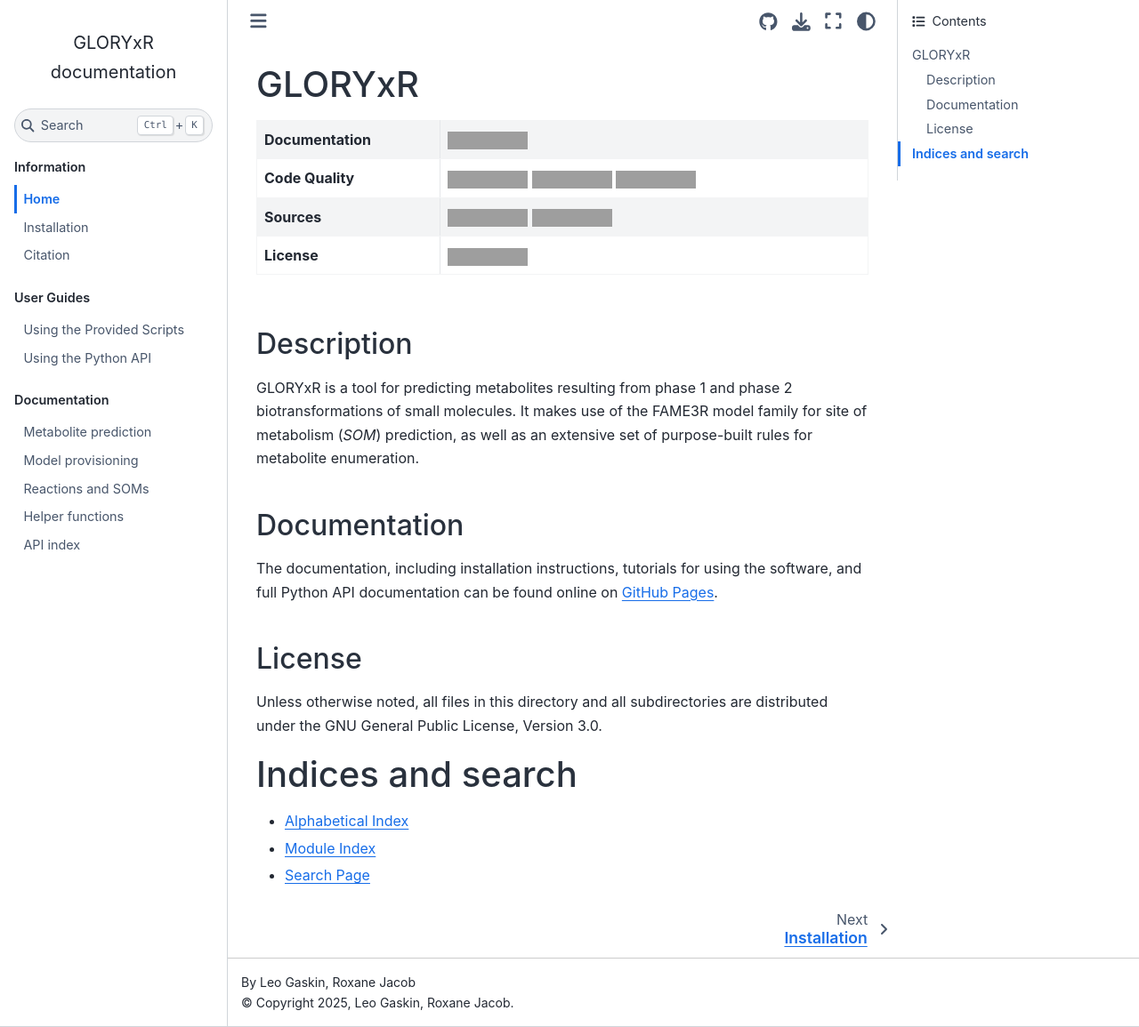
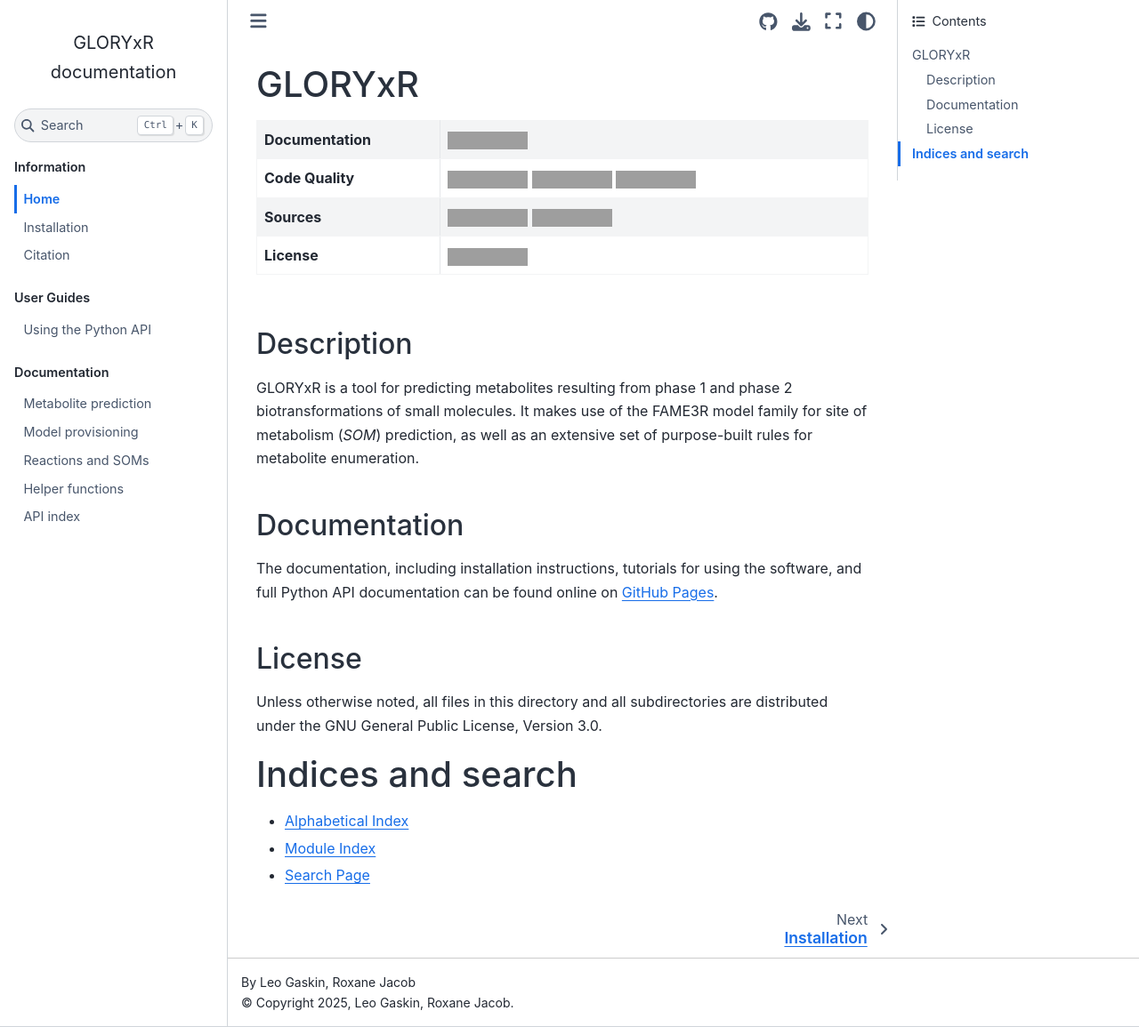
Before and after one commit to molinfo-vienna/GLORYxR, a Sphinx documentation site: the page built from docs/index.rst, in a window 1280 px wide and 1155 px high. Shown: the whole window at 89% size. Built offline with Sphinx 7.4.7 and the Sphinx Book theme 1.1.4, drawn with Linux system fonts in a browser that asks for light colours; pages that are not in the unit, such as notebooks, are missing from menus; grey boxes are pictures that could not be loaded.

Commit message:
Remove the incomplete scripts tutorial for now

```diff
--- a/docs/index.rst
+++ b/docs/index.rst
@@ -14,7 +14,6 @@
    :maxdepth: 2
    :hidden:
 
-   source/tutorials/scripts
    source/tutorials/python_api
 
 .. toctree::
--- a/docs/source/tutorials/scripts.rst
+++ /dev/null
@@ -1,2 +0,0 @@
-Using the Provided Scripts
-==========================
```
